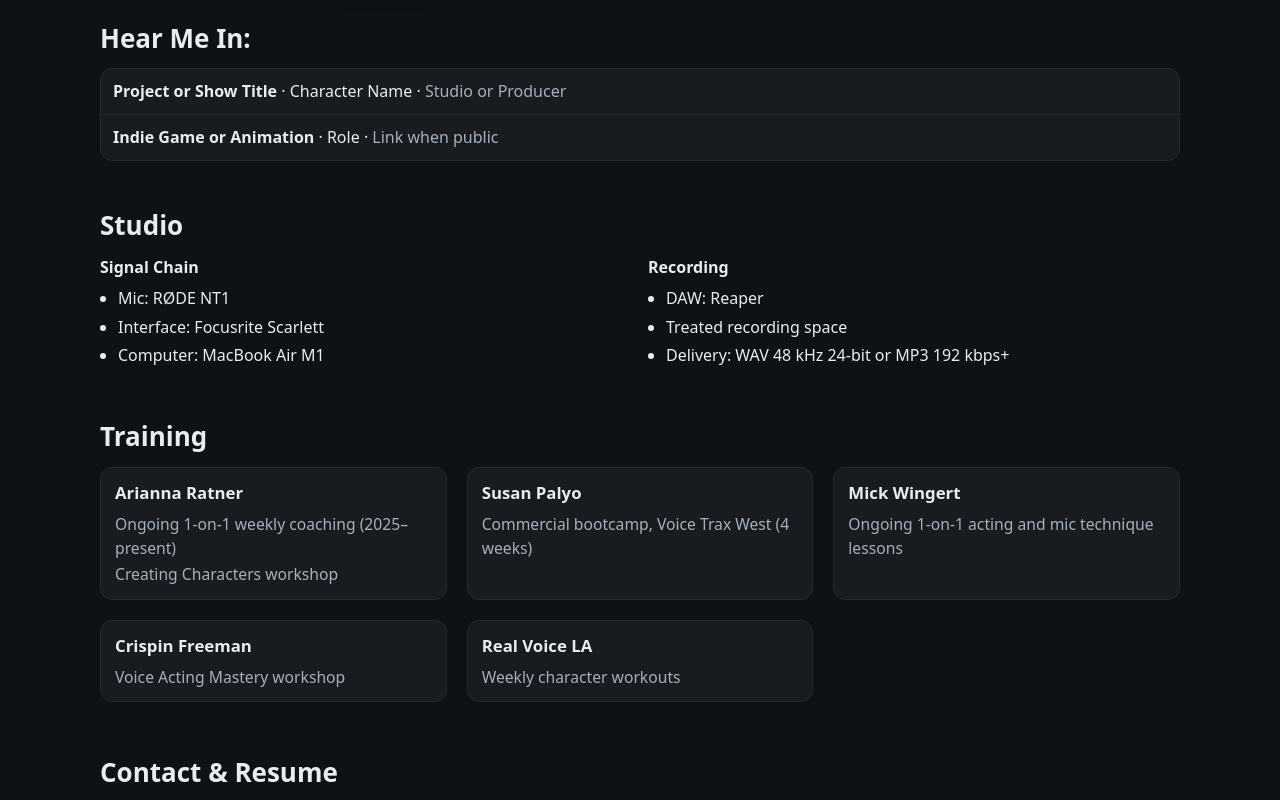
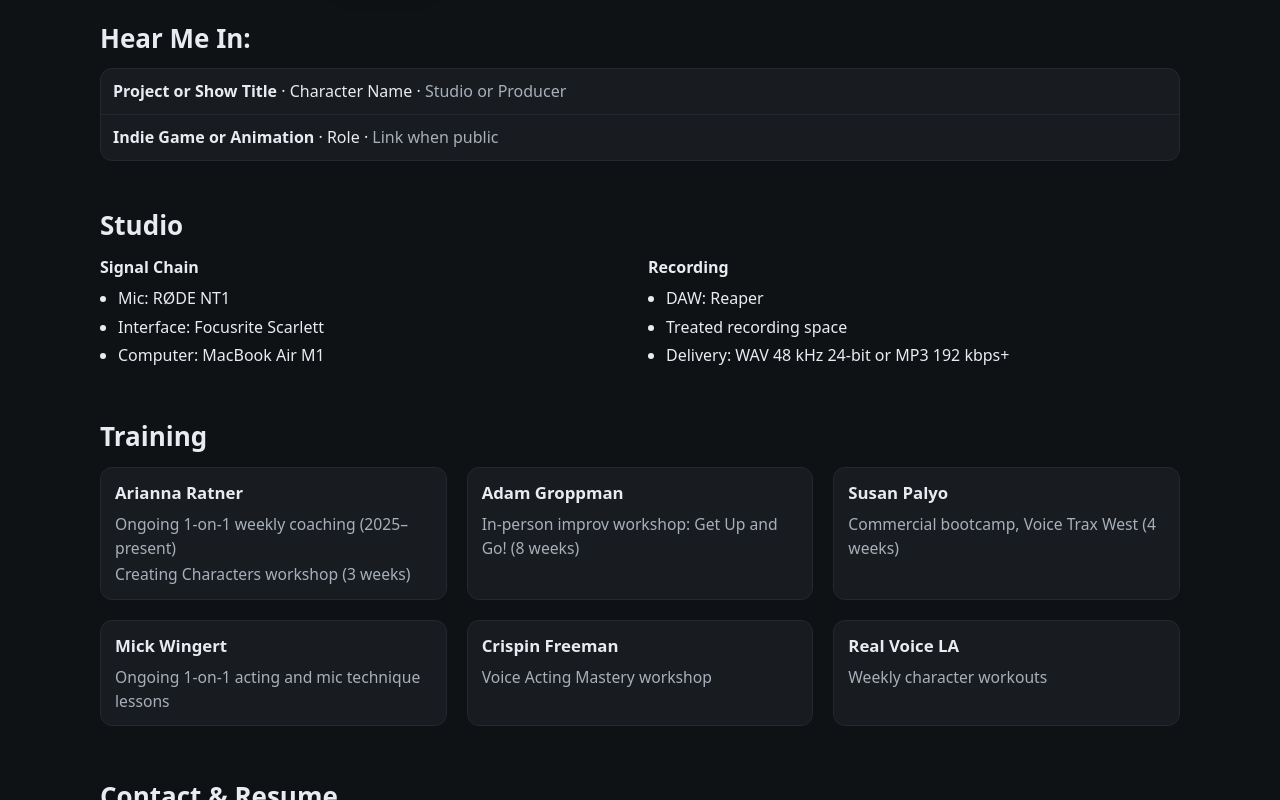
Before and after one commit to Myers747/tamara-myers-va-website, a plain HTML site: page index.html in a window 1280 px wide. Shown: the part 387-1187 px from the top of the page. Drawn offline with Linux system fonts and the light colour scheme.

Commit message:
added training and edited preview

```diff
--- a/index.html
+++ b/index.html
@@ -7,7 +7,7 @@
   <meta name="description" content="Tamara Myers - Voice actor. Character and commercial voiceover.">
   <link rel="canonical" href="https://tamara-myers-va.com/">
   <meta property="og:title" content="Tamara Myers - Voice Actor">
-  <meta property="og:description" content="Character and commercial voiceover. Demos, roles, training, studio, contact.">
+  <meta property="og:description" content="Character and commercial voice actor.">
   <meta property="og:url" content="https://tamara-myers-va.com/">
   <meta property="og:type" content="website">
   <meta property="og:image" content="https://tamara-myers-va.com/assets/headshot.jpg">
@@ -99,7 +99,12 @@
         <div class="training-item">
           <h3 class="trainer">Arianna Ratner</h3>
           <p class="training-note">Ongoing 1-on-1 weekly coaching (2025–present)</p>
-          <p class="training-note">Creating Characters workshop</p>
+          <p class="training-note">Creating Characters workshop (3 weeks)</p>
+        </div>
+
+        <div class="training-item">
+          <h3 class="trainer">Adam Groppman</h3>
+          <p class="training-note">In-person improv workshop: Get Up and Go! (8 weeks)</p>
         </div>
 
         <div class="training-item">
```
